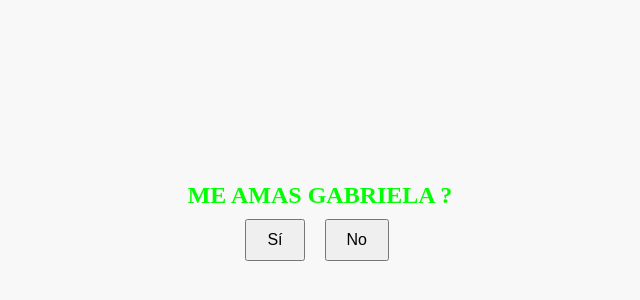
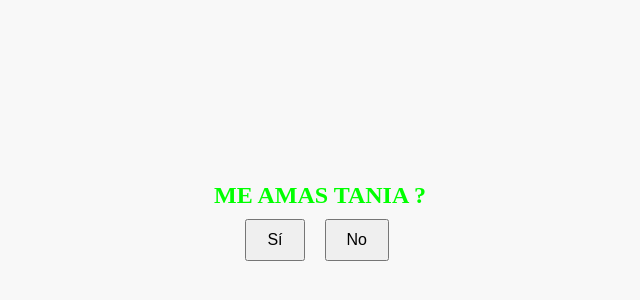
Before and after one commit to SantiHacking/Index, a plain HTML site: page index.html in a window 1280 px wide. Shown: the part 174-474 px from the top of the page, without its empty margins (365-1005 px from the left). Drawn offline with Linux system fonts and the light colour scheme.

Commit message:
Update index.html

```diff
--- a/index.html
+++ b/index.html
@@ -44,7 +44,7 @@
 </head>
 <body>
   <div id="container">
-    <div id="title">ME AMAS GABRIELA ?</div>
+    <div id="title">ME AMAS TANIA ?</div>
     <button id="btnYes" onclick="perdonar()">Sí</button>
     <button id="btnNo" onmouseover="moverNo()">No</button>
   </div>
```
